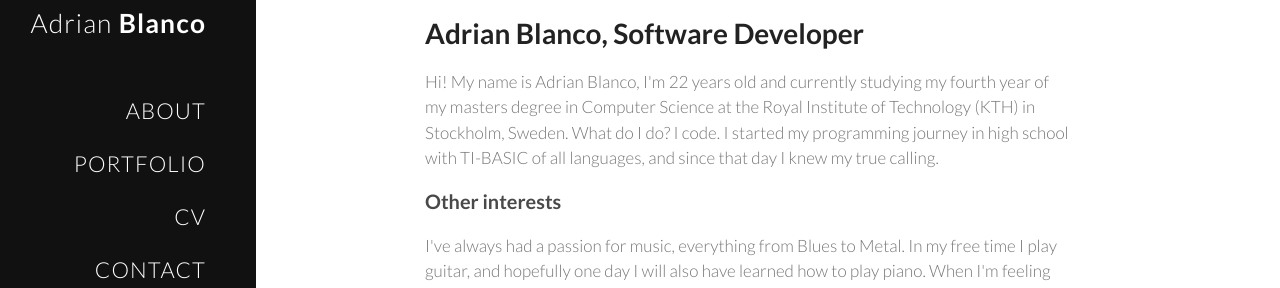
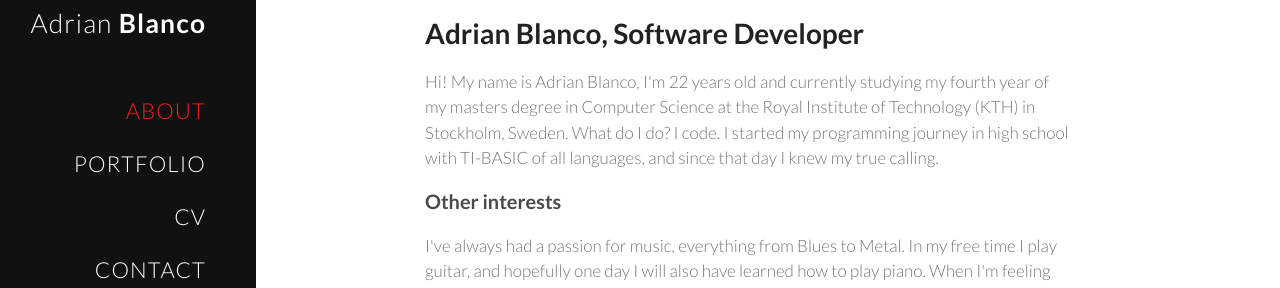
Before and after one commit to adrianblancode/adrianblancode.github.io, a Jekyll site: the page built from index.html, in a window 1280 px wide. Shown: the part 260-548 px from the top of the page. Built offline with Jekyll 4.4.1, drawn with Linux system fonts in a browser that asks for light colours; nearby versions of some CDN libraries.

Commit message:
add missing comma

```diff
--- a/stylesheets/style.css
+++ b/stylesheets/style.css
@@ -56,7 +56,7 @@ a.white, a i.hamburger {
   color: #FFF;
 }
 
-i.fa, a, a:hover, a i.hamburger:hover body.home nav li.about a, body.portfolio nav li.portfolio a, body.cv nav li.cv a, body.contact nav li.contact a {
+i.fa, a, a:hover, a i.hamburger:hover, body.home nav li.about a, body.portfolio nav li.portfolio a, body.cv nav li.cv a, body.contact nav li.contact a {
   color: #E22;
 }
 
```
